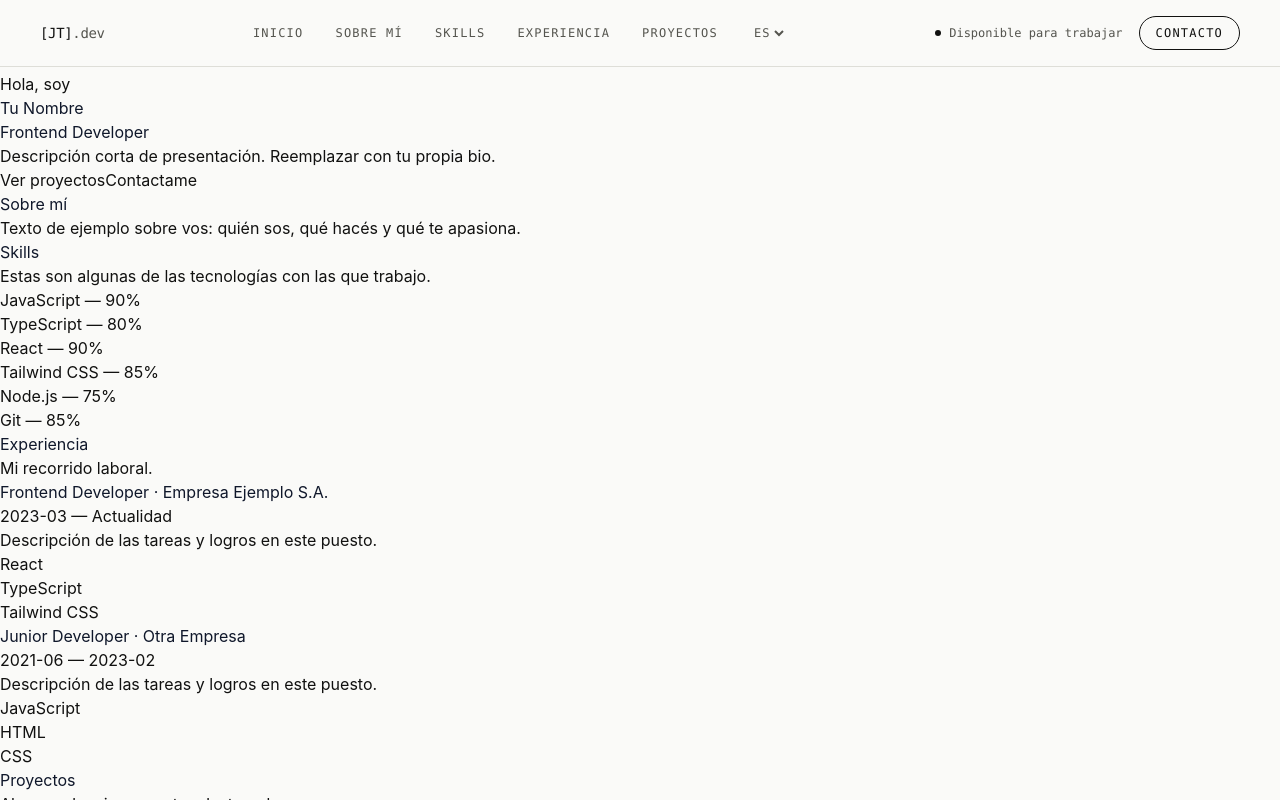
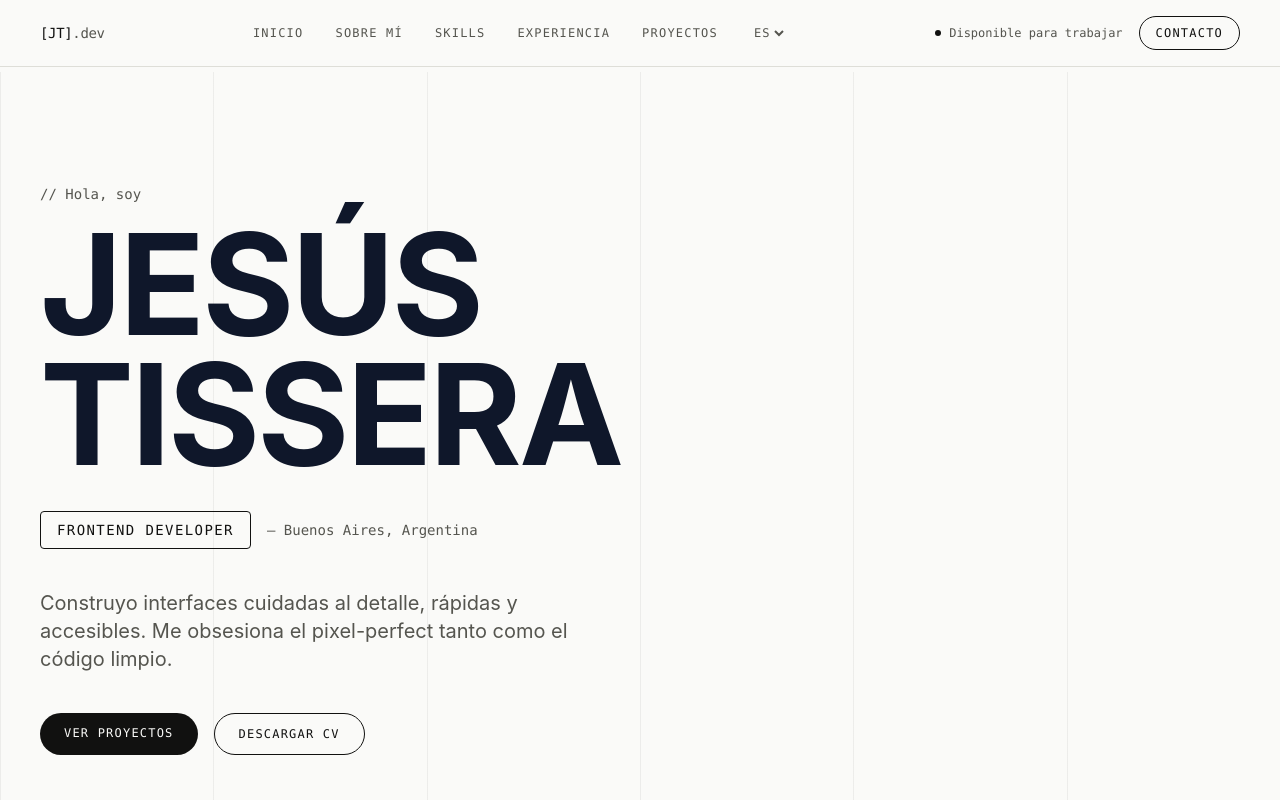
Before and after one commit to jissust/portfolio-landing, a React (Vite) app: page / in a window 1280 px wide. Shown: the top 800 px of the page. Built offline with nearby package versions, Linux system fonts and the light colour scheme.

Commit message:
feat: add hero section

```diff
--- a/src/components/sections/Hero.jsx
+++ b/src/components/sections/Hero.jsx
@@ -4,15 +4,58 @@ export default function Hero() {
   const { t } = useTranslation();
 
   return (
-    <section id="hero" aria-label={t("hero.name")}>
+    <section
+      id="hero"
+      aria-label={t("hero.name")}
+      className="relative overflow-hidden border-b border-line px-6 pb-24 pt-20 md:px-10 md:pt-28"
+    >
       {/* Hero */}
-      <p>{t("hero.greeting")}</p>
-      <h1>{t("hero.name")}</h1>
-      <h2>{t("hero.role")}</h2>
-      <p>{t("hero.description")}</p>
-      <div>
-        <a href="#proyectos">{t("hero.ctaPrimary")}</a>
-        <a href="#contacto">{t("hero.ctaSecondary")}</a>
+      <div className="grid-overlay pointer-events-none absolute inset-0"></div>
+
+      <div className="relative mx-auto max-w-7xl">
+        <p className="font-mono text-sm text-ink-soft">// Hola, soy</p>
+
+        <h1 className="text-hero mt-4 font-display font-bold uppercase">
+          Jesús
+          <br />
+          Tissera
+        </h1>
+
+        <div className="mt-8 flex flex-wrap items-center gap-4">
+          <span className="rounded border border-ink px-4 py-2 font-mono text-sm uppercase tracking-widest">
+            Frontend Developer
+          </span>
+          <span className="font-mono text-sm text-ink-soft">
+            — Buenos Aires, Argentina
+          </span>
+        </div>
+
+        <p className="mt-10 max-w-xl text-lg text-ink-soft md:text-xl">
+          Construyo interfaces cuidadas al detalle, rápidas y accesibles. Me
+          obsesiona el pixel-perfect tanto como el código limpio.
+        </p>
+
+        <div className="mt-10 flex flex-wrap gap-4">
+          <a
+            href="#proyectos"
+            className="rounded-full bg-ink px-6 py-3 font-mono text-xs uppercase tracking-widest text-paper transition-opacity hover:opacity-80"
+          >
+            Ver proyectos
+          </a>
+          <a
+            href="#"
+            className="rounded-full border border-ink px-6 py-3 font-mono text-xs uppercase tracking-widest transition-colors hover:bg-ink hover:text-paper"
+          >
+            Descargar CV
+          </a>
+        </div>
+      </div>
+
+      <div className="relative mx-auto mt-20 flex max-w-7xl items-center justify-between font-mono text-xs text-ink-soft">
+        <span className="flex items-center gap-2">
+          <span className="animate-bounce-y">↓</span> Scroll
+        </span>
+        <span>( 0,0 )</span>
       </div>
     </section>
   );
```
